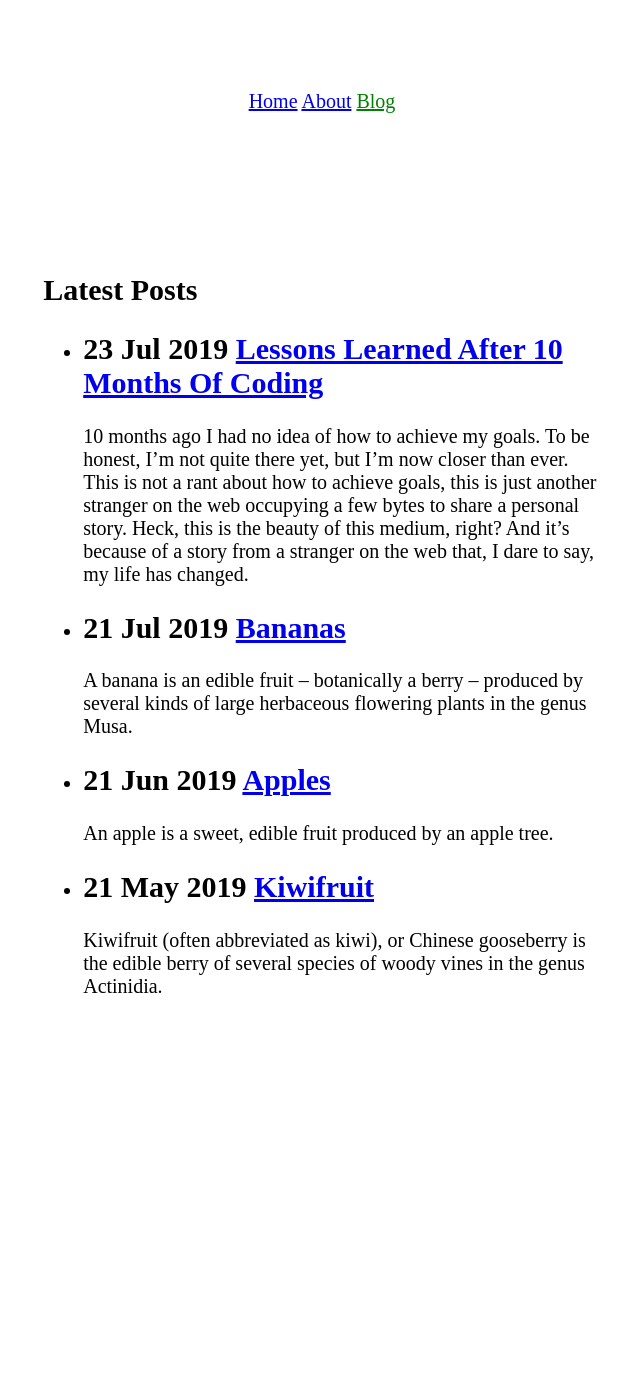
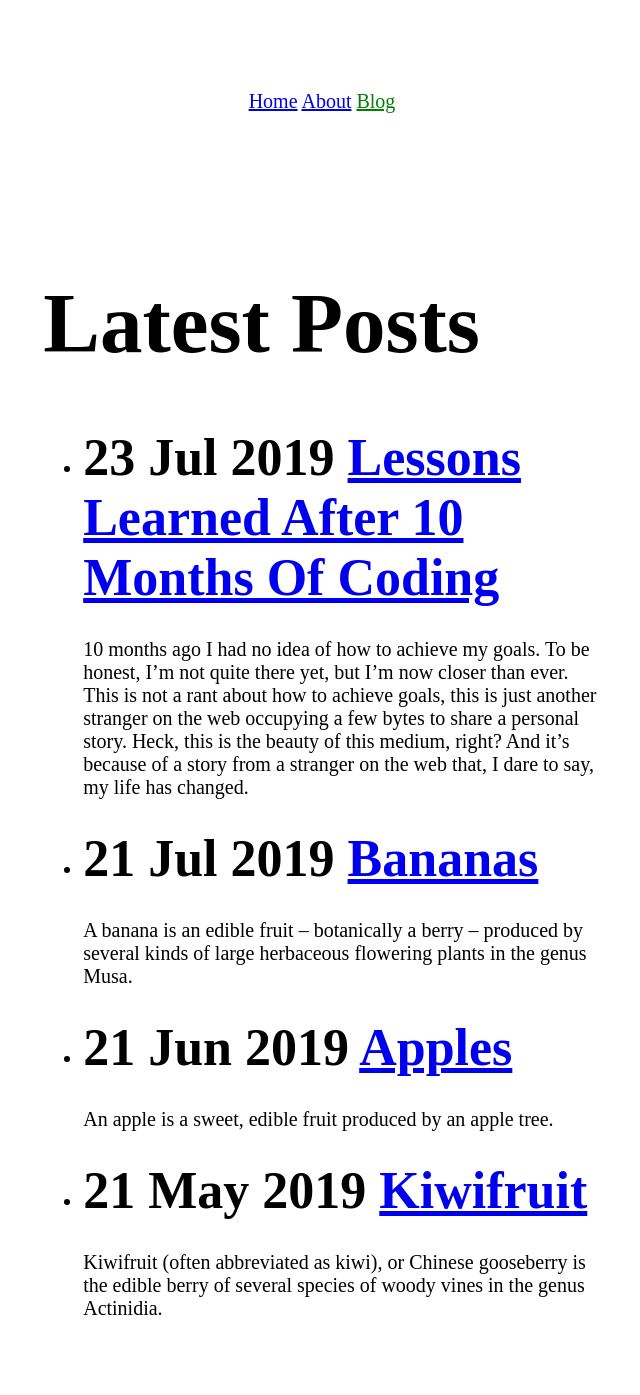
Before and after one commit to bernardini687/website, a Jekyll site: the page built from blog.html, in a window 1280 px wide. Shown: the whole page, without its empty margins (318-958 px from the left). Built offline with Jekyll 4.4.1, drawn with Linux system fonts in a browser that asks for light colours; before the commit the page ends 1063 px from its top, so only the background shows below that.

Commit message:
Add text styles by Gridlover

```diff
--- /dev/null
+++ b/_sass/text.scss
@@ -0,0 +1,38 @@
+h1 {
+  font-size: 4.25rem;
+  line-height: 4.5rem;
+  margin-top: 1.5rem;
+  margin-bottom: 3rem;
+}
+h2 {
+  font-size: 2.6rem;
+  line-height: 3rem;
+  margin-top: 1.5rem;
+  margin-bottom: 1.5rem;
+}
+h3 {
+  font-size: 1.6rem;
+  line-height: 3rem;
+  margin-top: 1.5rem;
+  margin-bottom: 0rem;
+}
+h4 {
+  font-size: 1rem;
+  line-height: 1.5rem;
+  margin-top: 1.5rem;
+  margin-bottom: 0rem;
+}
+h5 {
+  font-size: 1rem;
+  line-height: 1.5rem;
+  margin-top: 1.5rem;
+  margin-bottom: 0rem;
+}
+p, ul, ol, pre, table, blockquote {
+  margin-top: 0rem;
+  margin-bottom: 1.5rem;
+}
+ul ul, ol ol, ul ol, ol ul {
+  margin-top: 0rem;
+  margin-bottom: 0rem;
+}
--- a/assets/css/styles.scss
+++ b/assets/css/styles.scss
@@ -1,3 +1,4 @@
 ---
 ---
 @import "main";
+@import "text";
```
Also changed, not shown: 1 other file.
